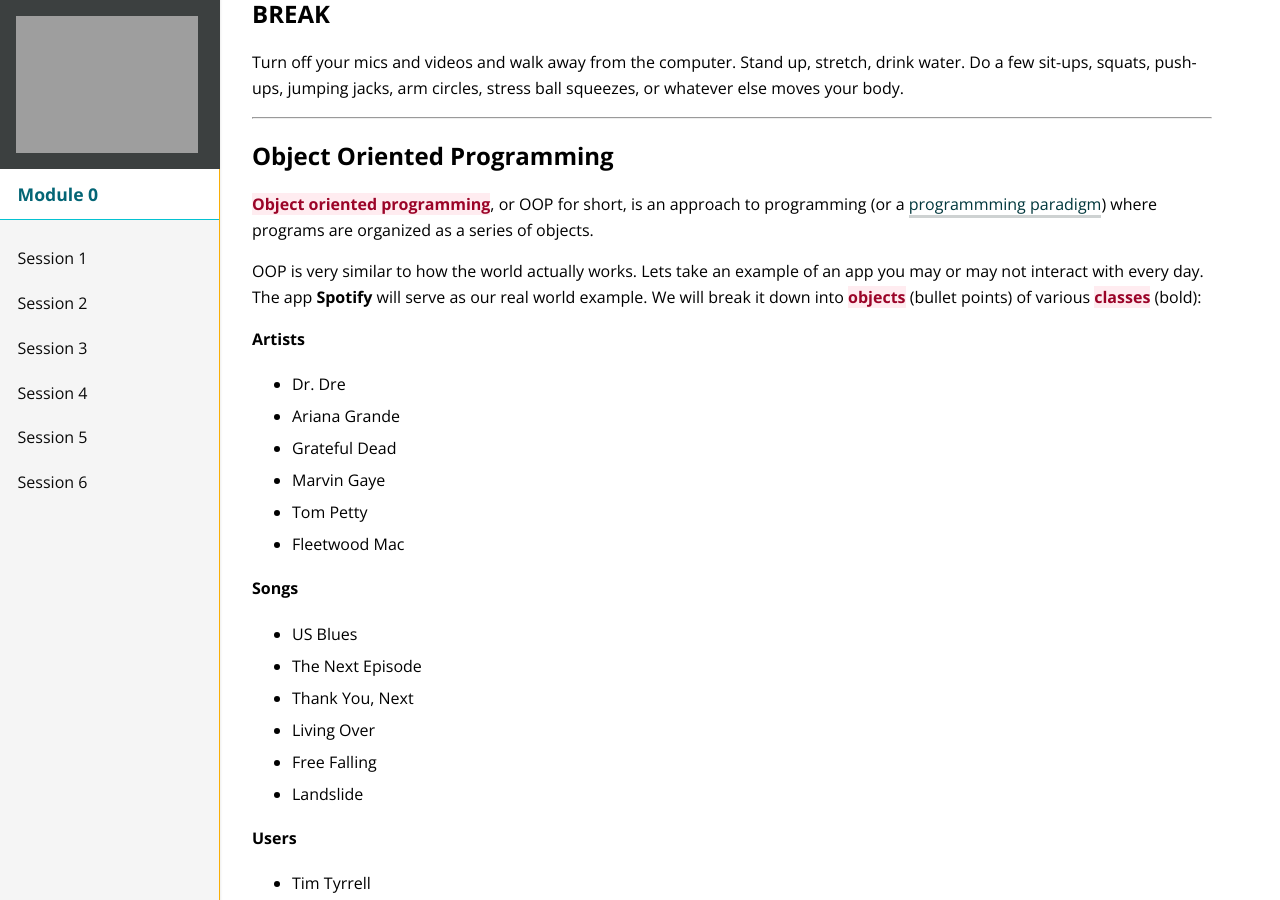
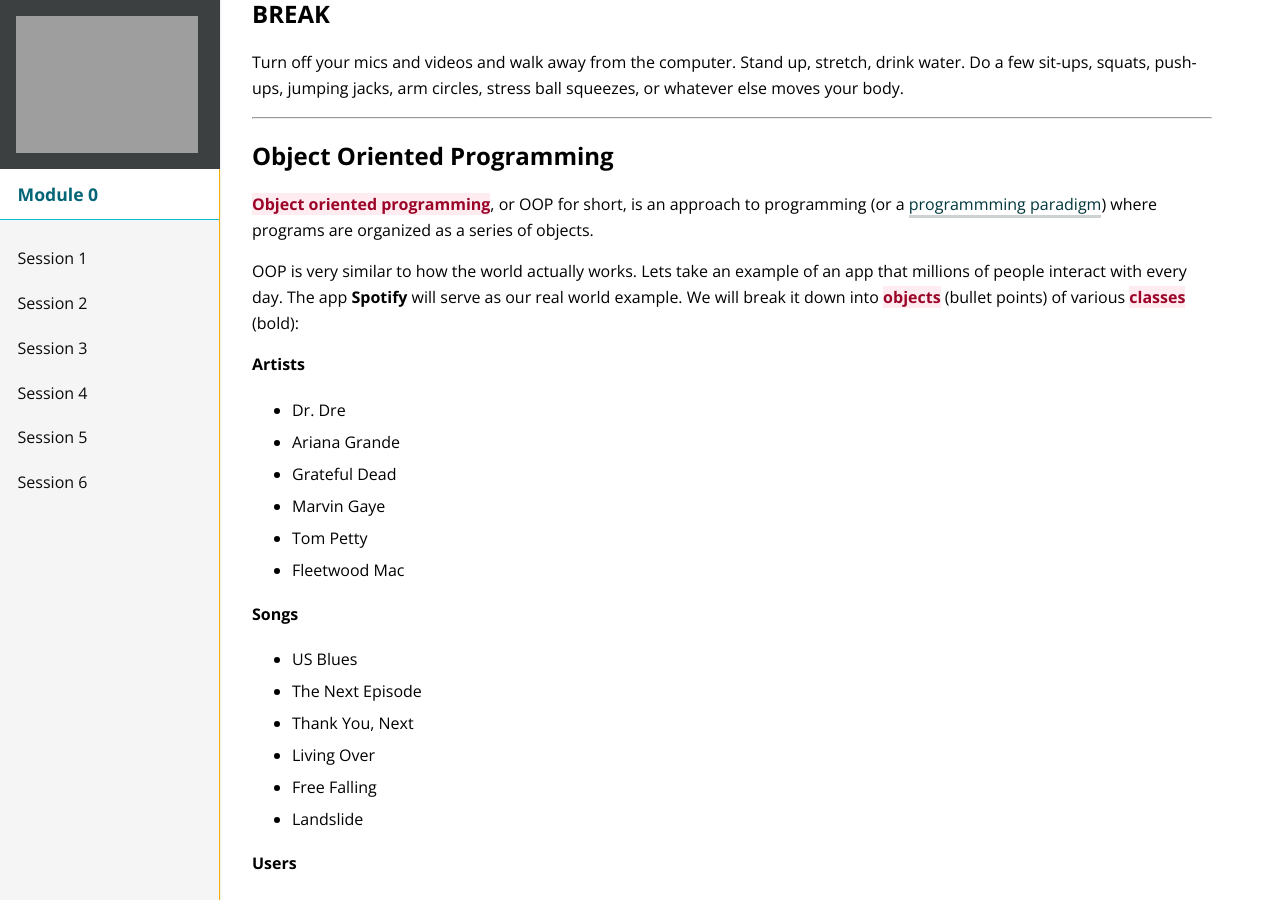
Before and after one commit to turingschool/mod-0-curriculum, a Jekyll site: the page built from session5/index.md, in a window 1280 px wide and 900 px high, scrolled down 3596 px. Built offline with Jekyll 4.4.1, drawn with Linux system fonts in a browser that asks for light colours; nearby versions of some CDN libraries.

Commit message:
Rework wording in intro.

```diff
--- a/session5/index.md
+++ b/session5/index.md
@@ -150,7 +150,7 @@
 
 <span class="vocab">Object oriented programming</span>, or OOP for short, is an approach to programming (or a [programmming paradigm](https://en.wikipedia.org/wiki/Comparison_of_programming_paradigms)) where programs are organized as a series of objects.
 
-OOP is very similar to how the world actually works. Lets take an example of an app you may or may not interact with every day. The app <strong>Spotify</strong> will serve as our real world example. We will break it down into <span class="vocab">objects</span> (bullet points) of various <span class="vocab">classes</span> (bold):
+OOP is very similar to how the world actually works. Lets take an example of an app that millions of people interact with every day. The app <strong>Spotify</strong> will serve as our real world example. We will break it down into <span class="vocab">objects</span> (bullet points) of various <span class="vocab">classes</span> (bold):
 
 <strong>Artists</strong>
 - Dr. Dre
```
